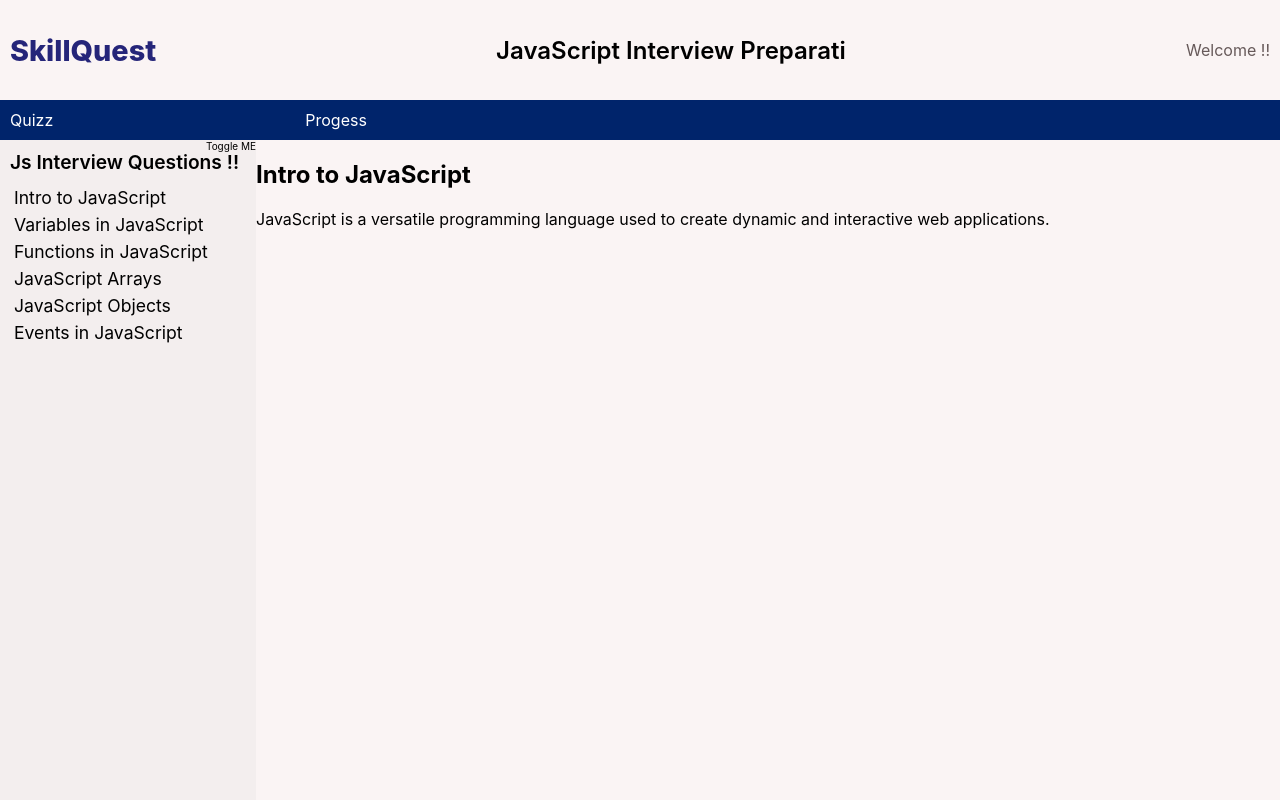
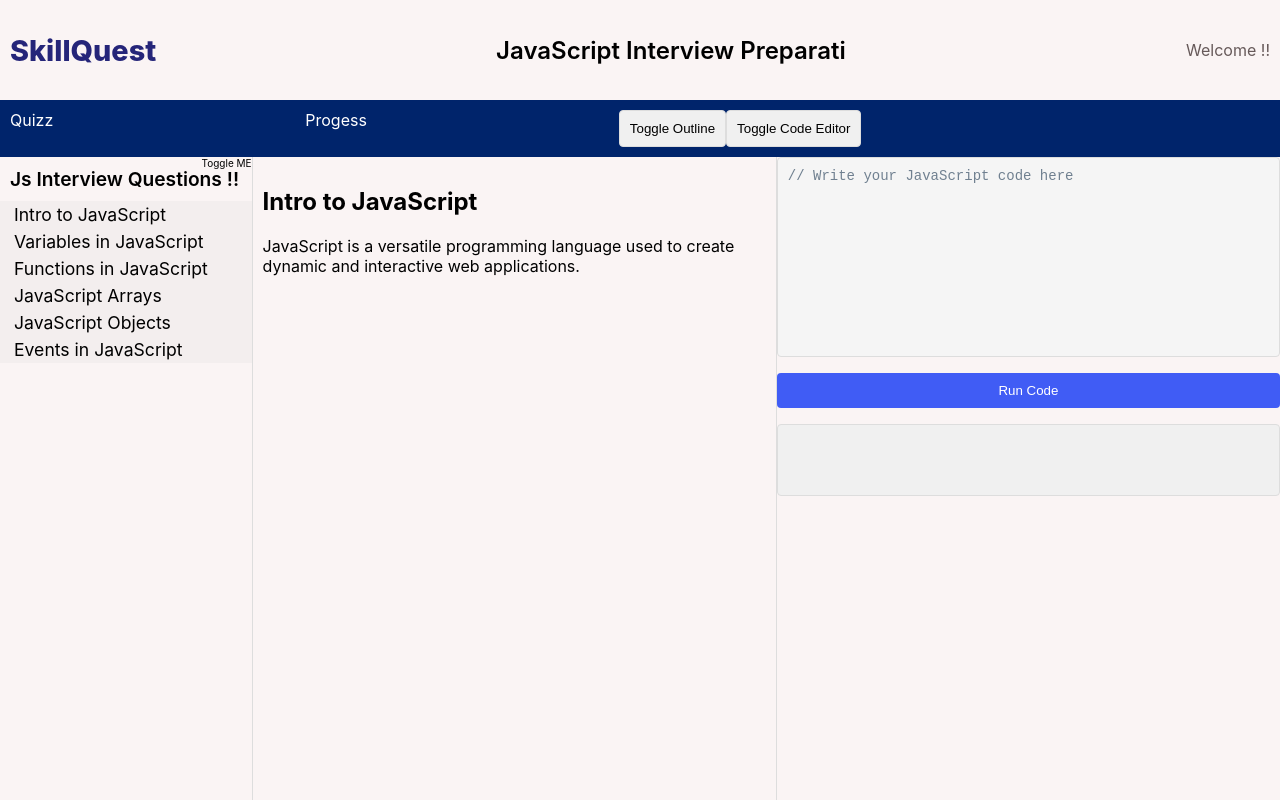
Before and after one commit to Daredevil2117/SkillQuest, a React (Create React App) app: page /jsInterviewQuestions in a window 1280 px wide. Shown: the top 800 px of the page. Built offline with nearby package versions, Linux system fonts and the light colour scheme.

Commit message:
Code Editor

```diff
--- a/package.json
+++ b/package.json
@@ -6,10 +6,12 @@
     "@testing-library/jest-dom": "^5.17.0",
     "@testing-library/react": "^13.4.0",
     "@testing-library/user-event": "^13.5.0",
+    "prismjs": "^1.29.0",
     "react": "^19.0.0",
     "react-dom": "^19.0.0",
     "react-router-dom": "^7.1.1",
     "react-scripts": "5.0.1",
+    "react-simple-code-editor": "^0.14.1",
     "web-vitals": "^2.1.4"
   },
   "scripts": {
--- a/src/components/Navbar.js
+++ b/src/components/Navbar.js
@@ -1,7 +1,7 @@
-import React from "react";
+import React, { useState } from "react";
 import { useNavigate } from "react-router-dom";
 
-function Navbar() {
+function Navbar(props) {
   const navigate = useNavigate();
   const handleClickCTA = (CTA) => {
     switch (CTA) {
@@ -17,6 +17,32 @@ function Navbar() {
     <div className="header-navbar">
       <div className="cp" onClick={()=>handleClickCTA("quizz")}>Quizz</div>
       <div className="cp" onClick={()=>handleClickCTA("progress")}>Progess</div>
+      <div>
+      <button
+          onClick={()=>props.toggleOutline()}
+          style={{
+            padding: "10px",
+            border: "1px solid #ddd",
+            borderRadius: "4px",
+            backgroundColor: "#f0f0f0",
+            cursor: "pointer",
+          }}
+        >
+          Toggle Outline
+        </button>
+        <button
+          onClick={()=>props.toggleCodeEditor()}
+          style={{
+            padding: "10px",
+            border: "1px solid #ddd",
+            borderRadius: "4px",
+            backgroundColor: "#f0f0f0",
+            cursor: "pointer",
+          }}
+        >
+          Toggle Code Editor
+        </button>
+      </div>
     </div>
   );
 }
--- a/src/components/TutorialBody.js
+++ b/src/components/TutorialBody.js
@@ -2,22 +2,59 @@ import React, { useState } from "react";
 import tutorialsData from "../data/TutorialsData";
 import OutlinePanel from "./OutlinePanel";
 import ArticlePanel from "./ArticlePanel";
+import CodeEditor from "./CodeEditor";
 
-function TutorialBody() {
+function TutorialBody(props) {
   const [currentArticle, setCurrentArticle] = useState(tutorialsData[0]);
-  const [toggleLeftPanel, setToggleLeftPanel] = useState(false)
   return (
-    <div className="df">
-      <div  className="outline">
-        <OutlinePanel
+    <>
+    <div style={{ display: "flex", height: "100vh", position: "relative" }}>
+      <div
+        style={{
+          flex: props.showOutline ? "1" : "0",
+          transition: "flex 0.3s ease, opacity 0.3s ease",
+          opacity: props.showOutline ? 1 : 0,
+          borderRight: props.showOutline ? "1px solid #ddd" : "none",
+          overflow: "hidden",
+        }}
+      >
+        {props.showOutline && <OutlinePanel
           tutorials={tutorialsData}
           onSelectArticle={setCurrentArticle}
-        />
+        />}
       </div>
-      <div>
-        <ArticlePanel article={currentArticle} />
+      <div
+        style={{
+          flex: props.showOutline && props.showCodeEditor ? "2" : "3",
+          padding: "10px",
+          borderRight: props.showCodeEditor ? "1px solid #ddd" : "none",
+          transition: "flex 0.3s ease",
+        }}
+      >
+         <ArticlePanel article={currentArticle} />
+      </div>
+      <div
+        style={{
+          flex: props.showCodeEditor ? "2" : "0",
+          transition: "flex 0.3s ease, opacity 0.3s ease",
+          opacity: props.showCodeEditor ? 1 : 0,
+          overflow: "hidden",
+        }}
+      >
+        {props.showCodeEditor && <CodeEditor />}
+      </div>
+      <div
+        style={{
+          position: "absolute",
+          top: "10px",
+          left: "10px",
+          display: "flex",
+          gap: "10px",
+        }}
+      >
       </div>
     </div>
+    </>
   );
 }
 
--- a/src/components/codeEditor.js
+++ b/src/components/codeEditor.js
@@ -1,11 +1,64 @@
-import React from 'react'
+import React, { useState } from "react";
+import Editor from "react-simple-code-editor";
+import { highlight, languages } from "prismjs";
+import "prismjs/components/prism-javascript";
+import "prismjs/themes/prism.css"; // You can replace this with any Prism theme
 
-function codeEditor() {
+function CodeEditor() {
+  const [code, setCode] = useState("// Write your JavaScript code here");
+
+  const runCode = () => {
+    try {
+      const result = eval(code); // Use eval carefully, only for learning purposes
+      document.getElementById("output").textContent = result ?? "Code executed successfully!";
+    } catch (err) {
+      document.getElementById("output").textContent = `Error: ${err.message}`;
+    }
+  };
+
   return (
-    <div>
-
+    <div style={{ display: "flex", flexDirection: "column", gap: "1rem" }}>
+      <Editor
+        value={code}
+        onValueChange={setCode}
+        highlight={(code) => highlight(code, languages.javascript, "javascript")}
+        padding={10}
+        style={{
+          fontFamily: '"Fira code", "Fira Mono", monospace',
+          fontSize: 14,
+          backgroundColor: "#f5f5f5",
+          border: "1px solid #ddd",
+          borderRadius: "4px",
+          minHeight: "200px",
+        }}
+      />
+      <button
+        onClick={runCode}
+        style={{
+          padding: "10px 20px",
+          backgroundColor: "#405cf5",
+          color: "white",
+          border: "none",
+          borderRadius: "4px",
+          cursor: "pointer",
+        }}
+      >
+        Run Code
+      </button>
+      <div
+        id="output"
+        style={{
+          backgroundColor: "#f0f0f0",
+          padding: "10px",
+          border: "1px solid #ddd",
+          borderRadius: "4px",
+          minHeight: "50px",
+        }}
+      >
+        {/* Output will appear here */}
+      </div>
     </div>
-  )
+  );
 }
 
-export default codeEditor
+export default CodeEditor;
--- a/src/pages/Tutorial.js
+++ b/src/pages/Tutorial.js
@@ -1,15 +1,19 @@
-import React from 'react'
+import React, { useState } from 'react'
 import Header from '../components/Header'
 import Navbar from '../components/Navbar'
 import TutorialBody from '../components/TutorialBody'
 
 function Tutorial() {
+  const [showOutline, setShowOutline] = useState(true);
+  const [showCodeEditor, setShowCodeEditor] = useState(true);
+  const toggleOutline = () => setShowOutline(!showOutline);
+  const toggleCodeEditor = () => setShowCodeEditor(!showCodeEditor);
   return (
     <div>
         <div>
             <Header/>
-            <Navbar/>
-            <TutorialBody/>
+            <Navbar toggleOutline={toggleOutline} toggleCodeEditor = {toggleCodeEditor}/>
+            <TutorialBody showOutline={showOutline} showCodeEditor={showCodeEditor}/>
         </div>
 
     </div>
```
Also changed, not shown: 1 other file (tests, documents, lock files or other folders).
